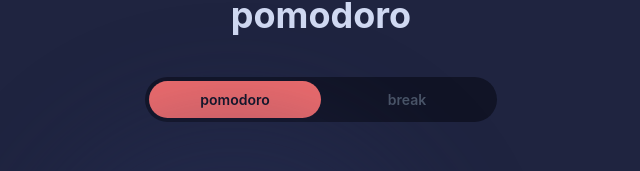
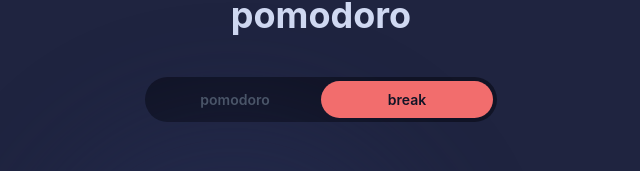
Before and after one commit to dtn1999/pomodoro, a Next.js app: page / in a window 1280 px wide. Shown: the part 121-292 px from the top of the page, without its empty margins (319-959 px from the left). Built offline with nearby package versions, Linux system fonts and the light colour scheme.

Commit message:
fix issue with tab navigation

```diff
--- a/components/Timer.tsx
+++ b/components/Timer.tsx
@@ -1,5 +1,6 @@
 import { Box, Text, CircularProgress } from "@chakra-ui/react";
-import { differenceInMinutes, differenceInSeconds } from "date-fns";
+import { differenceInMinutes, format, differenceInSeconds } from "date-fns";
+import useSound from "use-sound";
 import ReactHowler from "react-howler";
 
 import React from "react";
@@ -10,7 +11,8 @@ interface Props {
   onCompletion: () => void;
 }
 
-const Timer: React.FC<Props> = ({ duration, nextStep, onCompletion }) => {
+const Timer: React.FC<Props> = React.memo(
+  ({ duration, nextStep, onCompletion }) => {
     const startTime = React.useMemo(() => new Date(), [duration]);
     const [remainingTime, setRemainingTime] = React.useState<string>("");
     const [progression, setProgression] = React.useState<number>(100);
@@ -103,6 +105,7 @@ const Timer: React.FC<Props> = ({ duration, nextStep, onCompletion }) => {
         />
       </Box>
     );
-};
+  }
+);
 
 export default Timer;
--- a/pages/index.tsx
+++ b/pages/index.tsx
@@ -27,7 +27,7 @@ const Home: NextPage = () => {
     break: 1,
     pomodoro: 1,
   });
-  const [activeTabIndex, setActiveTabIndex] = React.useState<number>(0);
+  const [activeTabIndex, setActiveTabIndex] = React.useState<number>(1);
   const handleTabsChange = React.useCallback(
     (index) => {
       setActiveTabIndex(index);
@@ -35,10 +35,10 @@ const Home: NextPage = () => {
     [activeTabIndex]
   );
   const handleTimerCompletion = React.useCallback(() => {
-    if (activeTabIndex === 0) {
+    if (activeTabIndex === 1) {
+      setActiveTabIndex(2);
+    } else {
       setActiveTabIndex(1);
-    } else {
-      setActiveTabIndex(0);
     }
     setTimeConfig({ ...timeConfig });
   }, [timeConfig]);
@@ -59,8 +59,8 @@ const Home: NextPage = () => {
           {/*  render the tab panel */}
           <Tabs
             variant="solid-rounded"
+            isLazy
             isFitted
-            isLazy
             index={activeTabIndex}
             onChange={handleTabsChange}
           >
@@ -73,8 +73,7 @@ const Home: NextPage = () => {
               p="0.25rem"
             >
               <Tab
-                tabIndex={0}
-                isDisabled={activeTabIndex !== 0}
+                isDisabled={activeTabIndex !== 1}
                 fontSize="sm"
                 px="1.5rem"
                 _selected={{ color: "#111426", bg: "#F26D6D" }}
@@ -82,8 +81,7 @@ const Home: NextPage = () => {
                 pomodoro
               </Tab>
               <Tab
-                tabIndex={1}
-                isDisabled={activeTabIndex !== 1}
+                isDisabled={activeTabIndex !== 2}
                 fontSize="sm"
                 px="1.5rem"
                 _selected={{ color: "#111426", bg: "#F26D6D" }}
```
Lines whose indentation alone changed are shown as unchanged.
